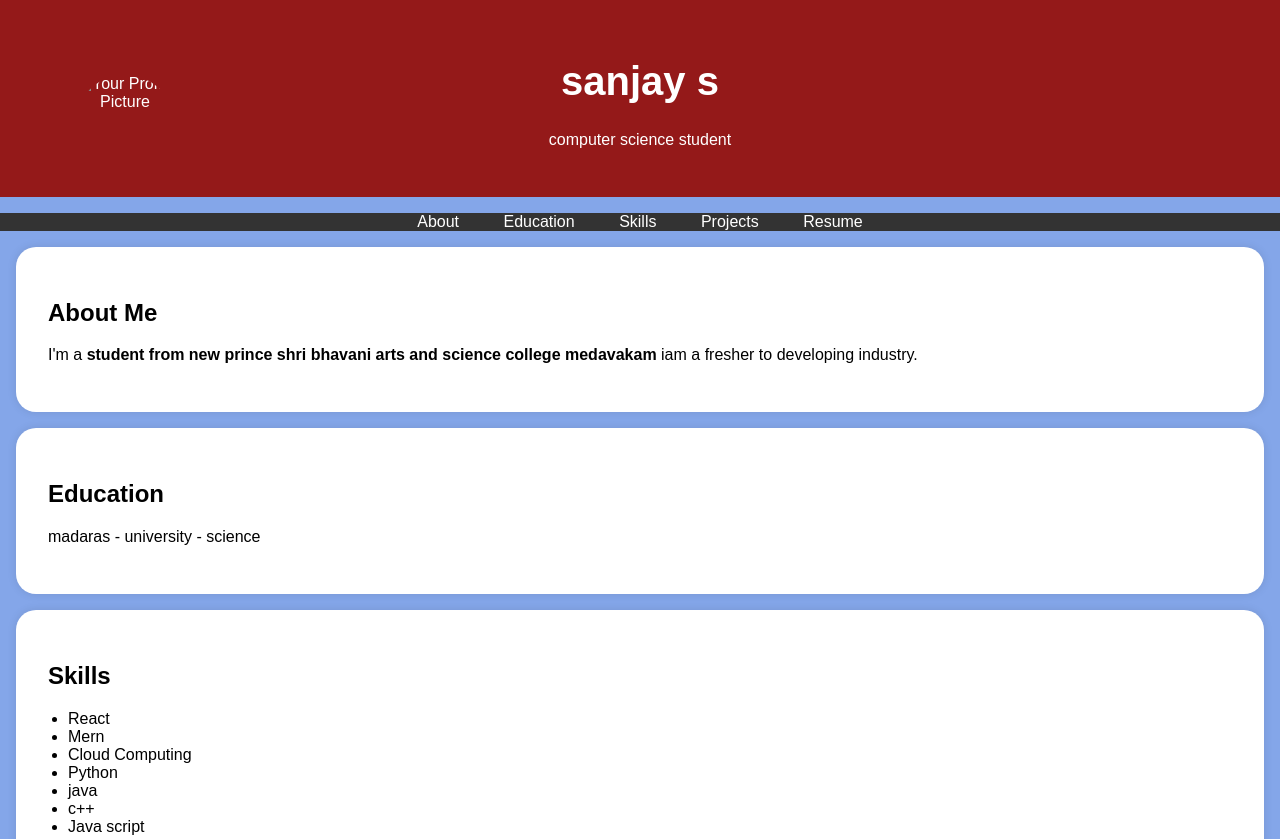
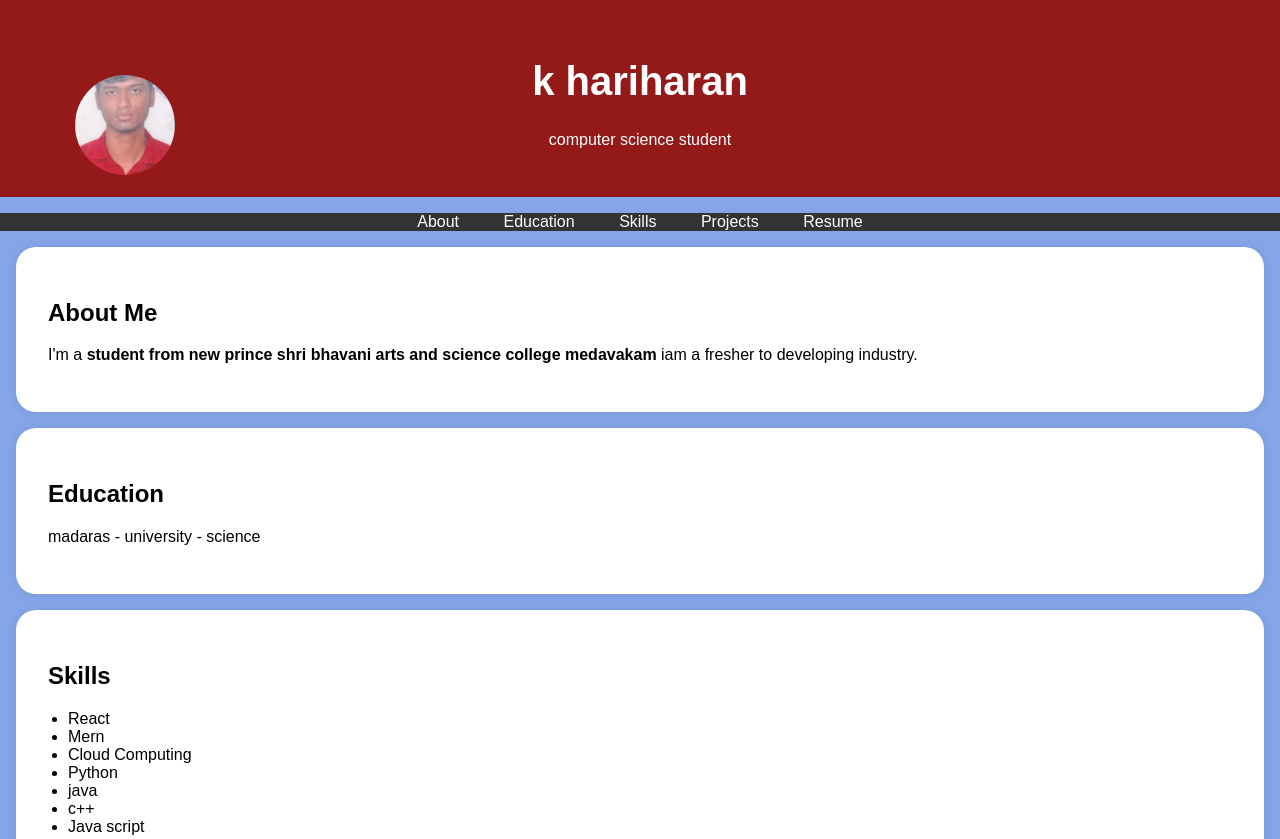
Before and after one commit to hari-100-0/Hariharan-portfolio, a plain HTML site: page index.html in a window 1280 px wide. Shown: the top 839 px of the page. Drawn offline with Linux system fonts and the light colour scheme.

Commit message:
Update index.html

```diff
--- a/index.html
+++ b/index.html
@@ -95,8 +95,8 @@
     <header>
         <div class="header-content">
             <!-- Add your profile picture here -->
-            <img src=".jpg" alt="Your Profile Picture" class="profile-picture">
-            <h1>sanjay s</h1>
+            <img src="IMG-20250325-WA0006.jpg" alt="Your Profile Picture" class="profile-picture">
+            <h1>k hariharan</h1>
             <p>computer science student</p>
         </div>
     </header>
@@ -169,7 +169,7 @@
     </section>
 
     <footer>
-        <p>&copy; 2025 sanjay s</p>
+        <p>&copy; 2025 hari k</p>
     </footer>
 
     <script>
```
